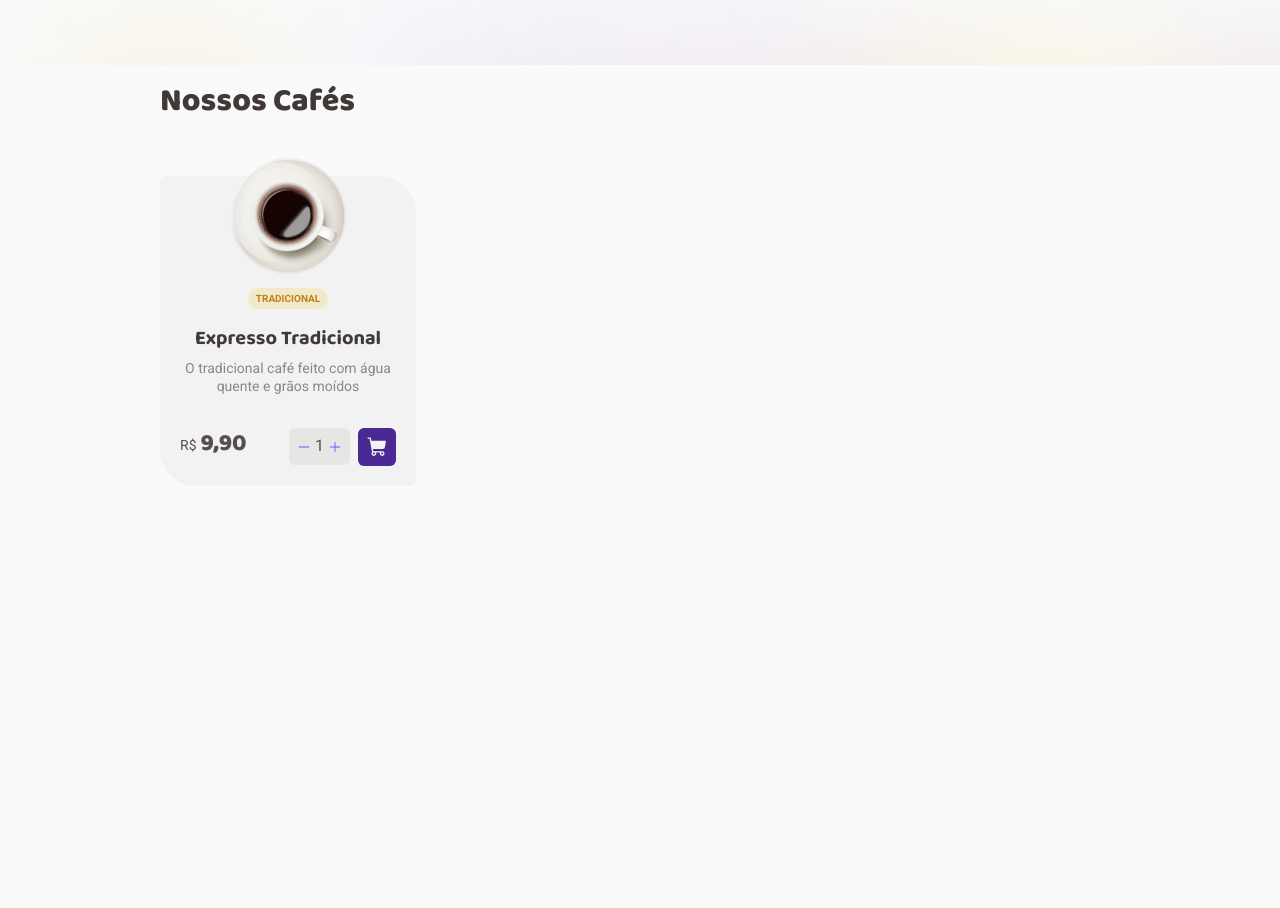
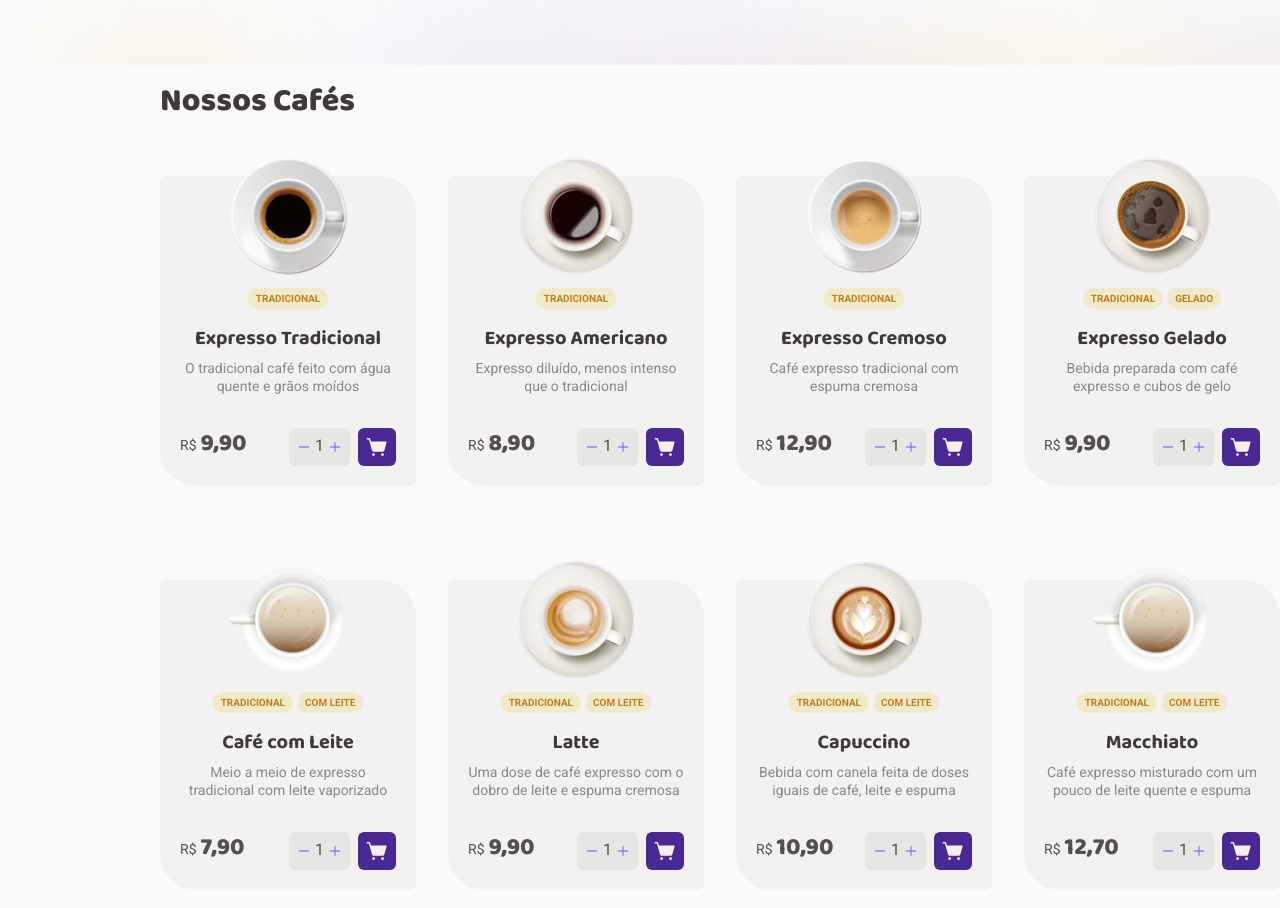
Before and after one commit to joaoalbertoredondo/desafio-02-coffee-delivery, a React (Vite) app: page / in a window 1280 px wide. Shown: the part 720-1628 px from the top of the page. Before the commit the page ends 1222 px from the top, so only its background shows below. Built offline with nearby package versions, Linux system fonts and the light colour scheme; data requests are answered from the project's data file; the HTML template or start-up script is replaced by a standard one.

Commit message:
home page css complete

```diff
--- /dev/null
+++ b/data.json
@@ -0,0 +1,116 @@
+{
+  "coffees": [
+    {
+      "id": "0",
+      "title": "Expresso Tradicional",
+      "description": "O tradicional café feito com água quente e grãos moídos",
+      "tags": ["tradicional"],
+      "price": 9.90,
+      "image": "/src/assets/coffees/expresso.png"
+    },
+    {
+      "id": "1",
+      "title": "Expresso Americano",
+      "description": "Expresso diluído, menos intenso que o tradicional",
+      "tags": ["tradicional"],
+      "price": 8.90,
+      "image": "/src/assets/coffees/americano.png"
+    },
+    {
+      "id": "2",
+      "title": "Expresso Cremoso",
+      "description": "Café expresso tradicional com espuma cremosa",
+      "tags": ["tradicional"],
+      "price": 12.90,
+      "image": "/src/assets/coffees/cremoso.png"
+    },
+    {
+      "id": "3",
+      "title": "Expresso Gelado",
+      "description": "Bebida preparada com café expresso e cubos de gelo",
+      "tags": ["tradicional", "gelado"],
+      "price": 9.90,
+      "image": "/src/assets/coffees/gelado.png"
+    },
+    {
+      "id": "4",
+      "title": "Café com Leite",
+      "description": "Meio a meio de expresso tradicional com leite vaporizado",
+      "tags": ["tradicional", "com leite"],
+      "price": 7.90,
+      "image": "/src/assets/coffees/milk.png"
+    },
+    {
+      "id": "5",
+      "title": "Latte",
+      "description": "Uma dose de café expresso com o dobro de leite e espuma cremosa",
+      "tags": ["tradicional", "com leite"],
+      "price": 9.90,
+      "image": "/src/assets/coffees/latte.png"
+    },
+    {
+      "id": "6",
+      "title": "Capuccino",
+      "description": "Bebida com canela feita de doses iguais de café, leite e espuma",
+      "tags": ["tradicional", "com leite"],
+      "price": 10.90,
+      "image": "/src/assets/coffees/capuccino.png"
+    },
+    {
+      "id": "7",
+      "title": "Macchiato",
+      "description": "Café expresso misturado com um pouco de leite quente e espuma",
+      "tags": ["tradicional", "com leite"],
+      "price": 12.70,
+      "image": "/src/assets/coffees/milk.png"
+    },
+    {
+      "id": "8",
+      "title": "Mocaccino",
+      "description": "Café expresso misturado com um pouco de leite quente e espuma",
+      "tags": ["tradicional", "com leite"],
+      "price": 12.90,
+      "image": "/src/assets/coffees/mocaccino.png"
+    },
+    {
+      "id": "9",
+      "title": "Chocolate Quente",
+      "description": "Bebida feita com chocolate dissolvido no leite quente e café",
+      "tags": ["especial", "com leite"],
+      "price": 8.70,
+      "image": "/src/assets/coffees/hotChocolate.png"
+    },
+    {
+      "id": "10",
+      "title": "Cubano",
+      "description": "Drink gelado de café expresso com rum, creme de leite e hortelã",
+      "tags": ["especial", "alcoólico", "gelado"],
+      "price": 9.90,
+      "image": "/src/assets/coffees/cuban.png"
+    },
+    {
+      "id": "11",
+      "title": "Havaiano",
+      "description": "Bebida adocicada preparada com café e leite de coco",
+      "tags": ["especial"],
+      "price": 9.90,
+      "image": "/src/assets/coffees/havaiano.png"
+    },
+    {
+      "id": "12",
+      "title": "Árabe",
+      "description": "Bebida preparada com grãos de café árabe e especiarias",
+      "tags": ["especial"],
+      "price": 9.90,
+      "image": "/src/assets/coffees/arab.png"
+    },
+    {
+      "id": "13",
+      "title": "Irlandês",
+      "description": "Bebida a base de café, uísque irlandês, açúcar e chantilly",
+      "tags": ["especial", "alcoólico"],
+      "price": 12.70,
+      "image": "/src/assets/coffees/irish.png"
+    }
+  ]
+}
--- a/package.json
+++ b/package.json
@@ -5,6 +5,7 @@
   "type": "module",
   "scripts": {
     "dev": "vite",
+    "dev:server": "json-server data.json",
     "build": "tsc -b && vite build",
     "lint": "eslint . --ext ts,tsx --report-unused-disable-directives --max-warnings 0",
     "preview": "vite preview"
@@ -26,6 +27,7 @@
     "eslint": "^8.57.0",
     "eslint-plugin-react-hooks": "^4.6.2",
     "eslint-plugin-react-refresh": "^0.4.7",
+    "json-server": "^1.0.0-beta.1",
     "typescript": "^5.2.2",
     "vite": "^5.3.4"
   }
--- a/src/components/Card/index.tsx
+++ b/src/components/Card/index.tsx
@@ -1,29 +1,45 @@
-import { CardContainer, Control, Order, Price, Tag } from "./styles";
-import image from "../../assets/coffees/americano.png";
+import { CardContainer, Control, Order, Price, Tags } from "./styles";
 import QuantityInput from "../Form/QuantityInput";
-import { ShoppingCart } from "@phosphor-icons/react";
+import { ShoppingCartSimple } from "@phosphor-icons/react";
 
-function Card() {
+interface Props {
+  coffee: CoffeeType;
+}
+
+export type CoffeeType = {
+  id: string;
+  title: string;
+  description: string;
+  tags: string[];
+  price: number;
+  image: string;
+};
+
+function Card({ coffee }: Props) {
   return (
     <CardContainer>
-      <img src={image} alt="" />
+      <img src={coffee.image} alt="" />
 
-      <Tag>Tradicional</Tag>
+      <Tags>
+        {coffee.tags.map((tag) => {
+          return <span key={tag}>{tag}</span>;
+        })}
+      </Tags>
 
-      <h1>Expresso Tradicional</h1>
-      <p>O tradicional café feito com água quente e grãos moídos</p>
+      <h1>{coffee.title}</h1>
+      <p>{coffee.description}</p>
 
       <Control>
         <Price>
           <span>R$</span>
-          <span>9,90</span>
+          <span>{coffee.price.toFixed(2).replace(".", ",")}</span>
         </Price>
 
         <Order>
           <QuantityInput />
 
           <button>
-            <ShoppingCart size={22} weight="fill" />
+            <ShoppingCartSimple size={22} weight="fill" />
           </button>
         </Order>
       </Control>
--- a/src/components/Card/styles.ts
+++ b/src/components/Card/styles.ts
@@ -33,9 +33,12 @@ export const CardContainer = styled.div`
   }
 `;
 
-export const Tag = styled.span`
+export const Tags = styled.span`
   margin-top: 0.75rem;
+  display: flex;
+  gap: 0.25rem;
 
+  > span {
     background: ${(props) => props.theme["yellow-light"]};
     color: ${(props) => props.theme["yellow-dark"]};
     border-radius: 100px;
@@ -44,6 +47,7 @@ export const Tag = styled.span`
     text-transform: uppercase;
 
     ${fonts.tag}
+  }
 `;
 
 export const Control = styled.div`
@@ -70,7 +74,7 @@ export const Price = styled.div`
 
 export const Order = styled.div`
   display: flex;
-  align-items: center;
+  justify-content: center;
   gap: 0.5rem;
 
   > button {
--- a/src/components/Form/QuantityInput/index.tsx
+++ b/src/components/Form/QuantityInput/index.tsx
@@ -1,14 +1,27 @@
 import { Minus, Plus } from "@phosphor-icons/react";
 import { QuantityInputContainer } from "./styles";
+import { useState } from "react";
 
 function QuantityInput() {
+  const [quantity, setQuantity] = useState(1);
+
+  function decrementQuantity() {
+    if (quantity > 1) {
+      setQuantity((state) => state - 1);
+    }
+  }
+
+  function incrementQuantity() {
+    setQuantity((state) => state + 1);
+  }
+
   return (
     <QuantityInputContainer>
-      <button>
+      <button onClick={decrementQuantity}>
         <Minus size={14} />
       </button>
-      1
-      <button>
+      {quantity}
+      <button onClick={incrementQuantity}>
         <Plus size={14} />
       </button>
     </QuantityInputContainer>
--- a/src/components/Header/index.tsx
+++ b/src/components/Header/index.tsx
@@ -1,5 +1,5 @@
 import { Cart, HeaderContainer, Location } from "./styles";
-import { MapPin, ShoppingCart } from "@phosphor-icons/react";
+import { MapPin, ShoppingCartSimple } from "@phosphor-icons/react";
 import logo from "../../assets/Logo.png";
 import { Link } from "react-router-dom";
 
@@ -17,7 +17,7 @@ function Header() {
         </Location>
         <Link to="/cart">
           <Cart>
-            <ShoppingCart size={22} weight="fill" />
+            <ShoppingCartSimple size={22} weight="fill" />
           </Cart>
         </Link>
       </aside>
--- a/src/pages/Home/index.tsx
+++ b/src/pages/Home/index.tsx
@@ -2,10 +2,24 @@ import { CoffeeList, Heading, Hero, HomeContainer, Items } from "./styles";
 import { Coffee, Package, ShoppingCart, Timer } from "@phosphor-icons/react";
 import coffee from "../../assets/Coffee.png";
 import { useTheme } from "styled-components";
-import Card from "../../components/Card";
+import Card, { CoffeeType } from "../../components/Card";
+import { useEffect, useState } from "react";
 
 function Home() {
   const theme = useTheme();
+
+  const [coffees, setCoffees] = useState<CoffeeType[]>([]);
+
+  async function loadCoffees() {
+    const response = await fetch("http://localhost:3000/coffees");
+    const coffees = await response.json();
+
+    setCoffees(coffees);
+  }
+
+  useEffect(() => {
+    loadCoffees();
+  }, []);
 
   return (
     <HomeContainer>
@@ -64,7 +78,12 @@ function Home() {
 
       <CoffeeList>
         <h1>Nossos Cafés</h1>
-        <Card />
+
+        <div>
+          {coffees.map((coffee: CoffeeType) => {
+            return <Card coffee={coffee} key={coffee.id} />;
+          })}
+        </div>
       </CoffeeList>
     </HomeContainer>
   );
--- a/src/pages/Home/styles.ts
+++ b/src/pages/Home/styles.ts
@@ -62,6 +62,12 @@ export const Items = styled.div`
 export const CoffeeList = styled.div`
   padding: 1rem 10rem;
 
+  > div {
+    display: grid;
+    grid-template-columns: 1fr 1fr 1fr 1fr;
+    gap:2.5rem 2rem;
+  }
+
   h1 {
     color: ${(props) => props.theme["base-subtitle"]};
     ${fonts.titleL}
```
Also changed, not shown: 1 other file (tests, documents, lock files or other folders). Lines whose indentation alone changed are shown as unchanged.
